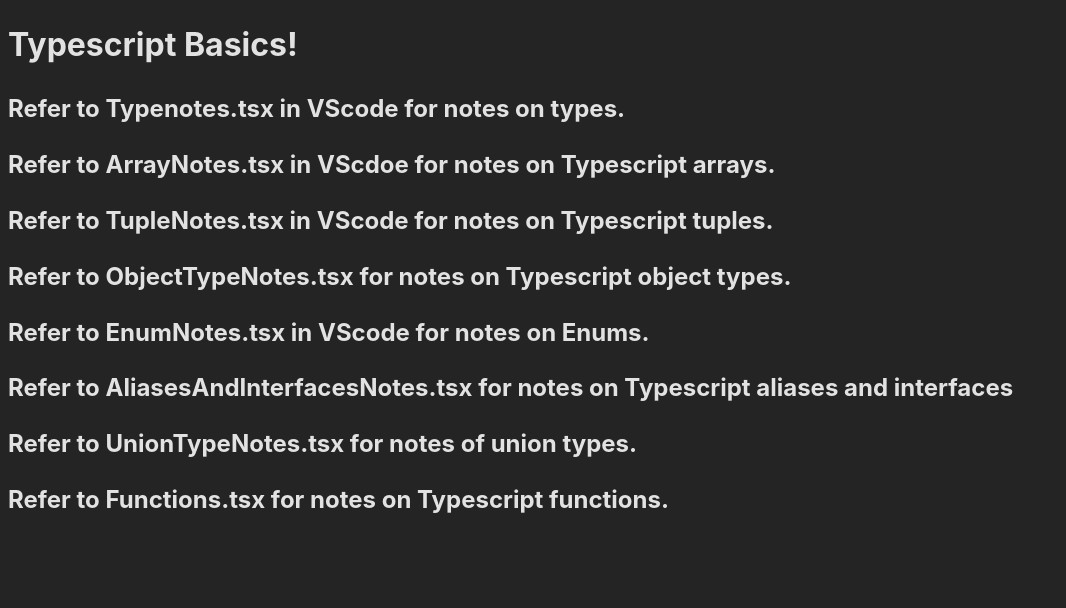
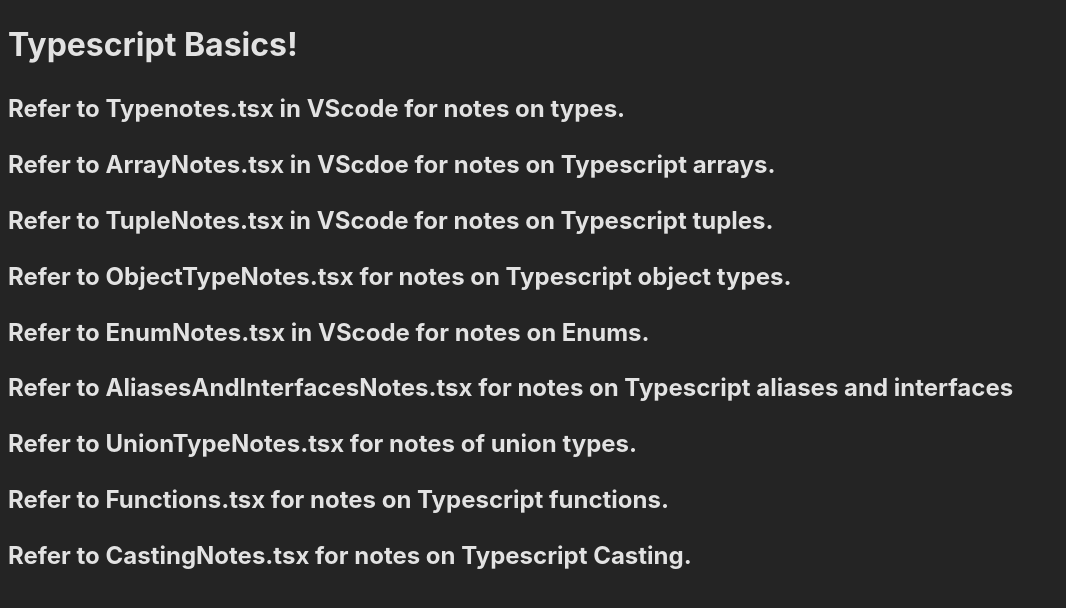
Before and after one commit to ScottM406/typescript-and-redux-practice-3, a React (Vite) app in the folder vite-project/: page / in a window 1280 px wide. Shown: the top 608 px of the page, without its empty margins (0-1066 px from the left). Built offline with nearby package versions, Linux system fonts and the light colour scheme.

Commit message:
Add partial casting notes.

```diff
--- a/vite-project/src/App.tsx
+++ b/vite-project/src/App.tsx
@@ -6,6 +6,7 @@ import EnumNotes from "./Note-Components/EnumNotes";
 import AliasesAndInterfaces from "./Note-Components/AliasesAndInterfacesNotes";
 import UnionTypes from "./Note-Components/UnionTypeNotes";
 import Functions from "./Note-Components/FunctionNotes";
+import Casting from "./Note-Components/CastingNotes";
 
 function App() {
 
@@ -20,6 +21,7 @@ function App() {
       <AliasesAndInterfaces />
       <UnionTypes />
       <Functions />
+      <Casting />
     </>
   )
 }
--- /dev/null
+++ b/vite-project/src/Note-Components/CastingNotes.tsx
@@ -0,0 +1,18 @@
+const Casting = () => {
+
+  //TYPESCRIPT CASTING
+    //When working with types, there are time when it is nessesary to override the type of a viable.
+    //For instance, when incorrect types are provided by a library.
+    //'Casting' is the process of overriding a type.
+
+    //CASTING WITH 'as' - a straightforward way to cast a variable is using the 'as' keyword, which will directly change the type of the given variable:
+    let theGivenVariable: unknown = "howdy";
+    console.log((theGivenVariable as string).toUpperCase());
+
+  return (
+    <h2>Refer to CastingNotes.tsx for notes on Typescript Casting.</h2>
+  )
+
+}
+
+export default Casting;
```
